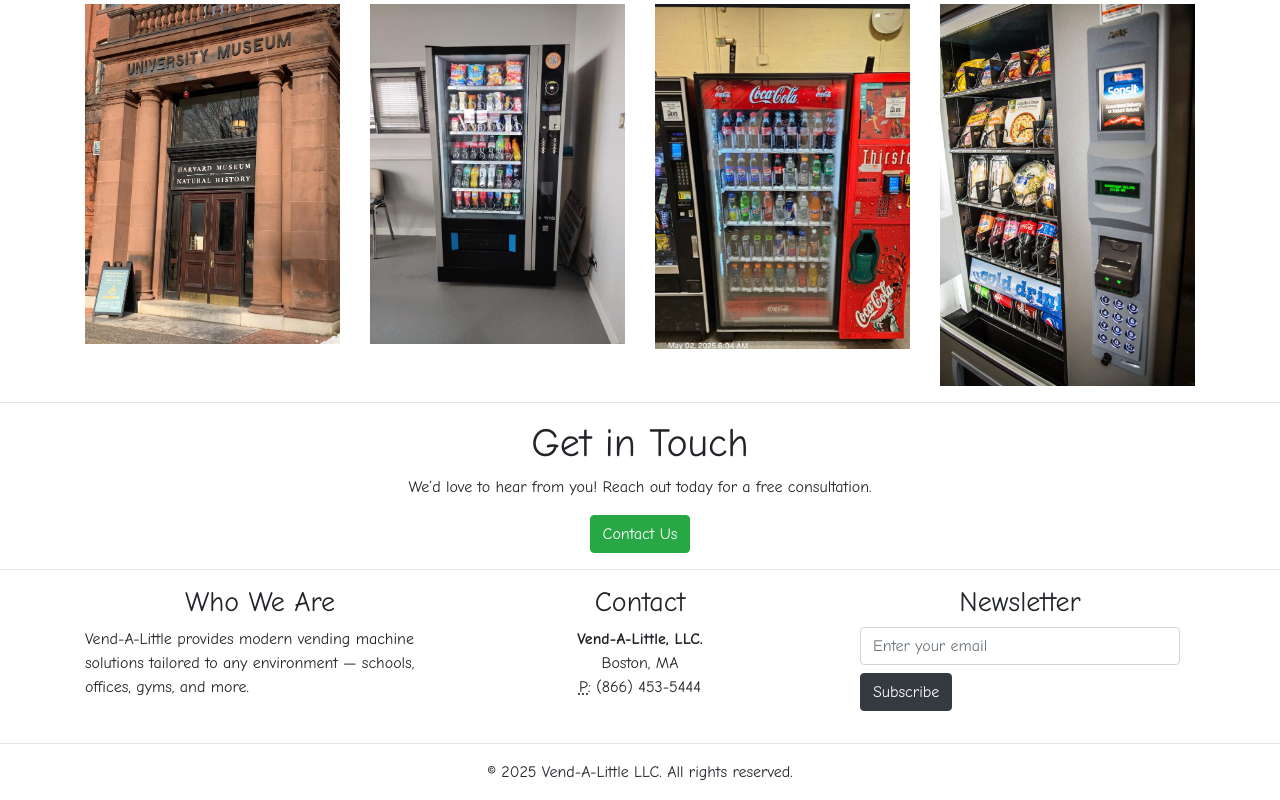
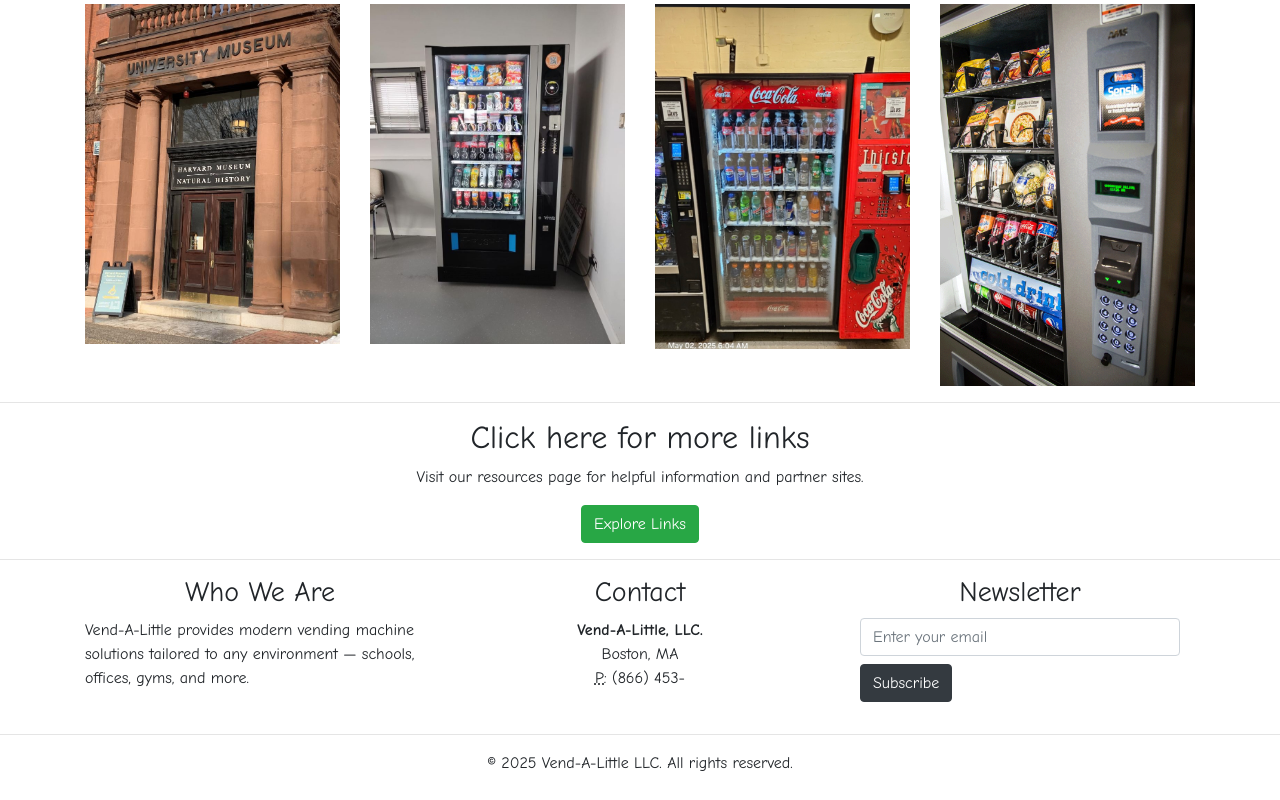
Before and after one commit to Invested00/vendalittle.github.io, a website: page index.html in a window 1280 px wide. Shown: the part 1673-2473 px from the top of the page. Drawn offline with Linux system fonts and the light colour scheme.

Commit message:
Update index.html

```diff
--- a/index.html
+++ b/index.html
@@ -123,9 +123,9 @@
   <div class="container">
     <div class="row">
       <div class="col-12 text-center">
-            <h1>Get in Touch</h1>
-            <p>We’d love to hear from you! Reach out today for a free consultation.</p>
-            <button type="button" class="btn btn-success">Contact Us</button>
+        <h2>Click here for more links</h2>
+        <p>Visit our resources page for helpful information and partner sites.</p>
+        <a href="https://linktr.ee/vendalittle" class="btn btn-success" target="_blank">Explore Links</a>
       </div>
     </div>
   </div>
@@ -145,7 +145,7 @@
             <address class="text-center">
               <strong>Vend-A-Little, LLC.</strong><br>
               Boston, MA<br>
-              <abbr title="Phone">P:</abbr> (866) 453-5444
+              <abbr title="Phone">P:</abbr> (866) 453-
             </address>
           </div>
           <div class="col-md-4 col-12">
```
Lines whose indentation alone changed are shown as unchanged.
